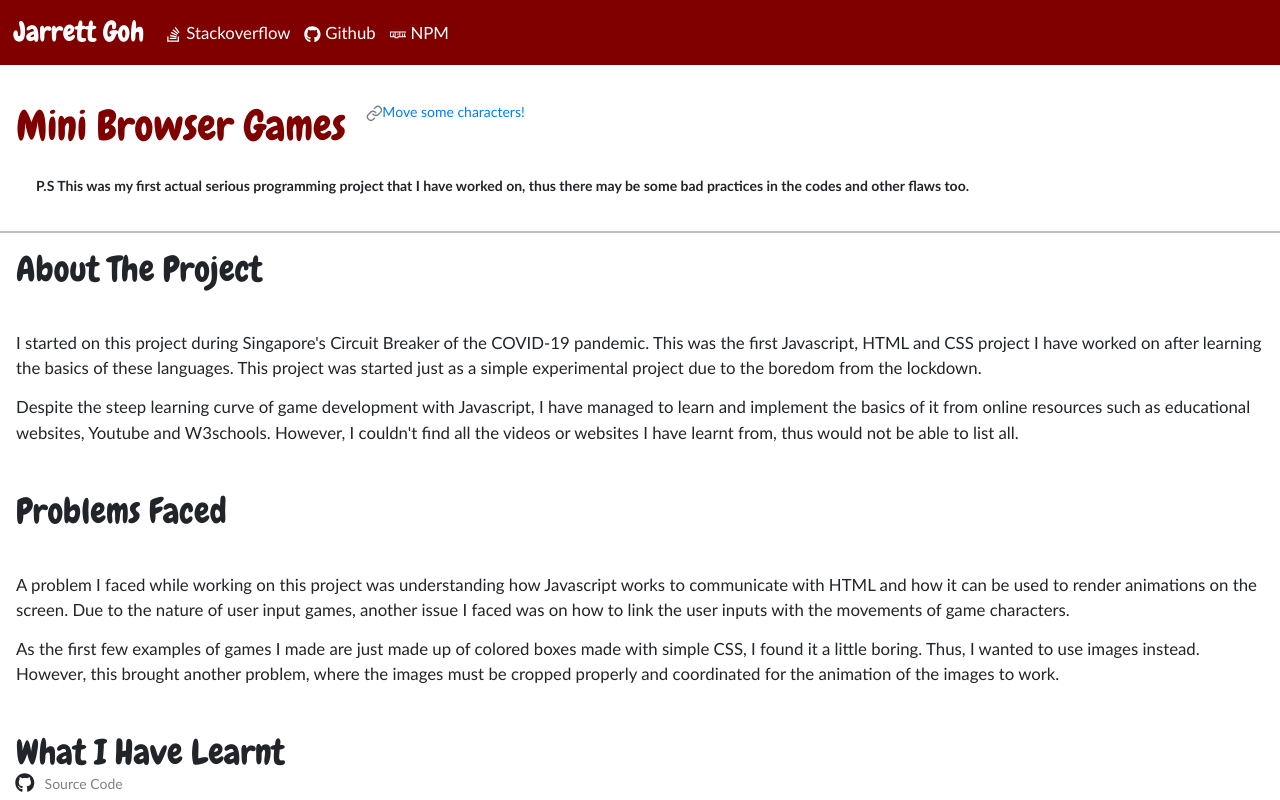
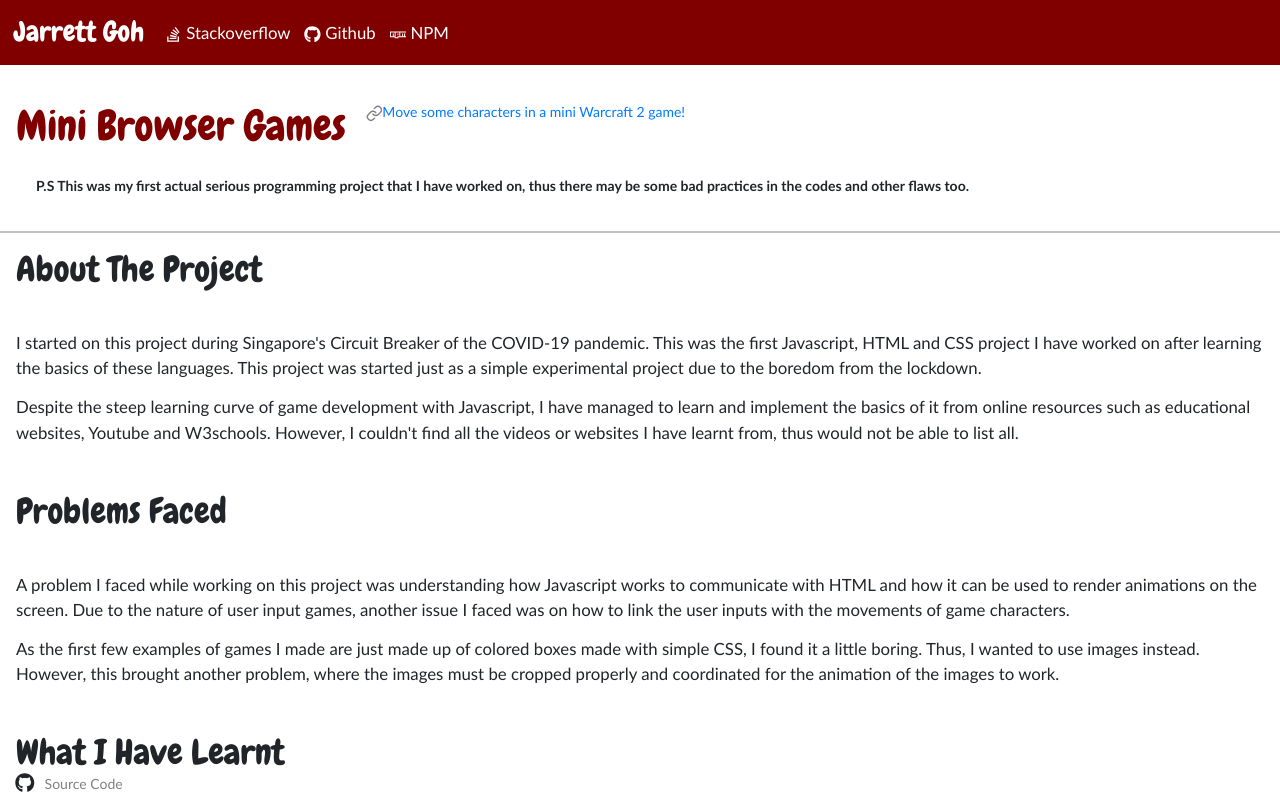
Before and after one commit to Jarrettgohh/Personal-Website, a React (Create React App) app: page /projects/mini-games in a window 1280 px wide. Built offline with nearby package versions, Linux system fonts and the light colour scheme; a web font is replaced by a local one.

Commit message:
updated mini games example link and removed future project ideas

```diff
--- a/src/components/mainPage.jsx
+++ b/src/components/mainPage.jsx
@@ -4,9 +4,9 @@ import AboutThisWebsite from "./main/aboutThisWebsite";
 import AboutMyself from "./main/aboutMyself";
 import ProgrammingProjects from "./main/programmingProjects";
 // import TechStack from "./main/techStack";
-import FutureProjectIdeas from "./main/futureProjectIdeas";
+// import FutureProjectIdeas from "./main/futureProjectIdeas";
 import SkillsLearnt from "./main/skillsLearnt";
-import Certifications from "./main/certifications";
+// import Certifications from "./main/certifications";
 import Citations from "./main/citations";
 
 const MainPage = () => {
@@ -25,7 +25,7 @@ const MainPage = () => {
       {/* <TechStack /> */}
 
       {/* FUTURE PROJECT IDEAS */}
-      <FutureProjectIdeas />
+      {/* <FutureProjectIdeas /> */}
 
       {/* Skills Learnt */}
       <SkillsLearnt />
--- a/src/components/projects/miniGames.js
+++ b/src/components/projects/miniGames.js
@@ -24,7 +24,12 @@ function about() {
 }
 
 function examples() {
-  return [{ name: "Move some characters!", url: "https://youtube.com" }];
+  return [
+    {
+      name: "Move some characters in a mini Warcraft 2 game!",
+      url: "https://jarrettgohh.github.io/Warcraft-Game-Project/",
+    },
+  ];
 }
 
 function problems() {
```
